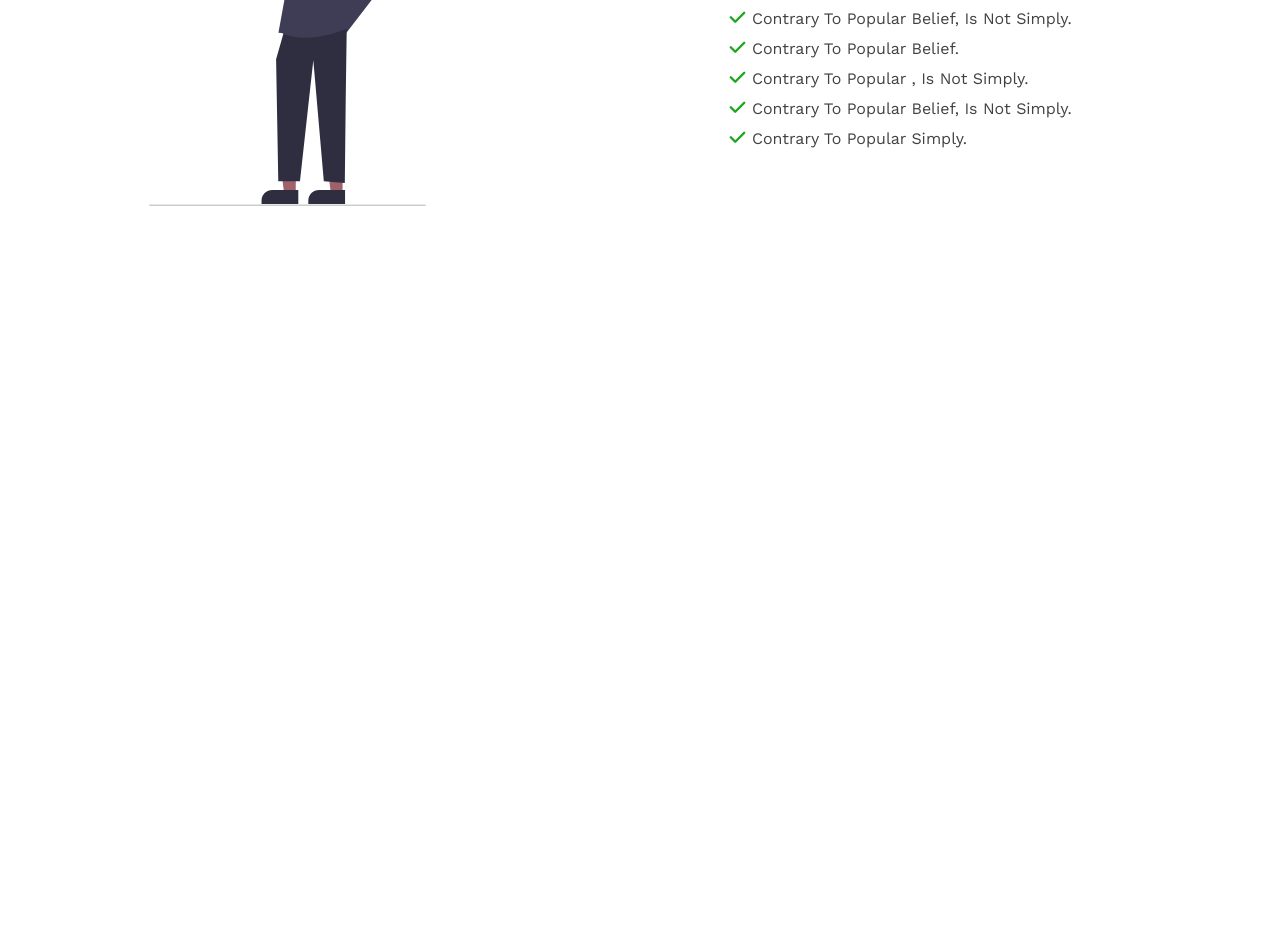
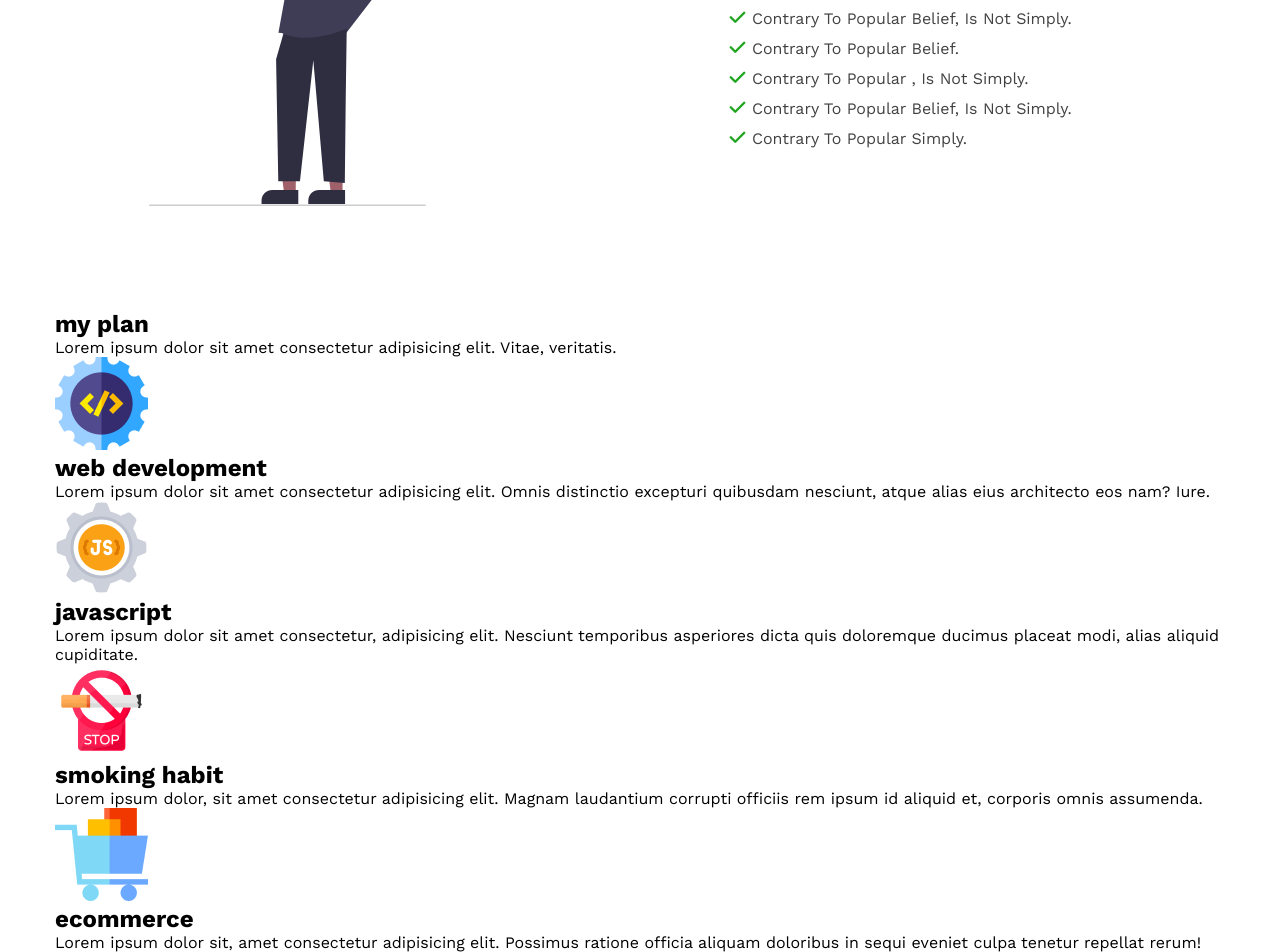
Before and after one commit to Muhammed-Nayeem/TASK-OF-PH-WD, a plain HTML site: page AssignmentNewYearNewMe/index.html in a window 1280 px wide. Shown: the part 906-1858 px from the top of the page. Before the commit the page ends 1216 px from the top, so only its background shows below. Drawn offline with nearby package versions, Linux system fonts and the light colour scheme.

Commit message:
Plan Area HTML Markup Done

```diff
--- a/AssignmentNewYearNewMe/index.html
+++ b/AssignmentNewYearNewMe/index.html
@@ -48,6 +48,38 @@
         </div>
       </div>
     </section> <!-- previous year area end -->
+
+    <!-- plan area start -->
+    <section class="plan-area">
+      <div class="container">
+        <div class="plan-area-title">
+          <h1>my plan</h1>
+          <p>Lorem ipsum dolor sit amet consectetur adipisicing elit. Vitae, veritatis.</p>
+        </div>
+        <div class="my-plans">
+          <div class="plan">
+            <img src="./Assets/Images/web.png" alt="web-development">
+            <h2>web development</h2>
+            <p>Lorem ipsum dolor sit amet consectetur adipisicing elit. Omnis distinctio excepturi quibusdam nesciunt, atque alias eius architecto eos nam? Iure.</p>
+          </div>
+          <div class="plan">
+            <img src="./Assets/Images/js.png" alt="javascript">
+            <h2>javascript</h2>
+            <p>Lorem ipsum dolor sit amet consectetur, adipisicing elit. Nesciunt temporibus asperiores dicta quis doloremque ducimus placeat modi, alias aliquid cupiditate.</p>
+          </div>
+          <div class="plan">
+            <img src="./Assets/Images/smoke.png" alt="smoke">
+            <h2>smoking habit</h2>
+            <p>Lorem ipsum dolor, sit amet consectetur adipisicing elit. Magnam laudantium corrupti officiis rem ipsum id aliquid et, corporis omnis assumenda.</p>
+          </div>
+          <div class="plan">
+            <img src="./Assets/Images/ecom.png" alt="ecommerce">
+            <h2>ecommerce</h2>
+            <p>Lorem ipsum dolor sit, amet consectetur adipisicing elit. Possimus ratione officia aliquam doloribus in sequi eveniet culpa tenetur repellat rerum!</p>
+          </div>
+        </div>
+      </div>
+    </section> <!-- plan area end -->
   </main>
 </body>
 </html>
```
